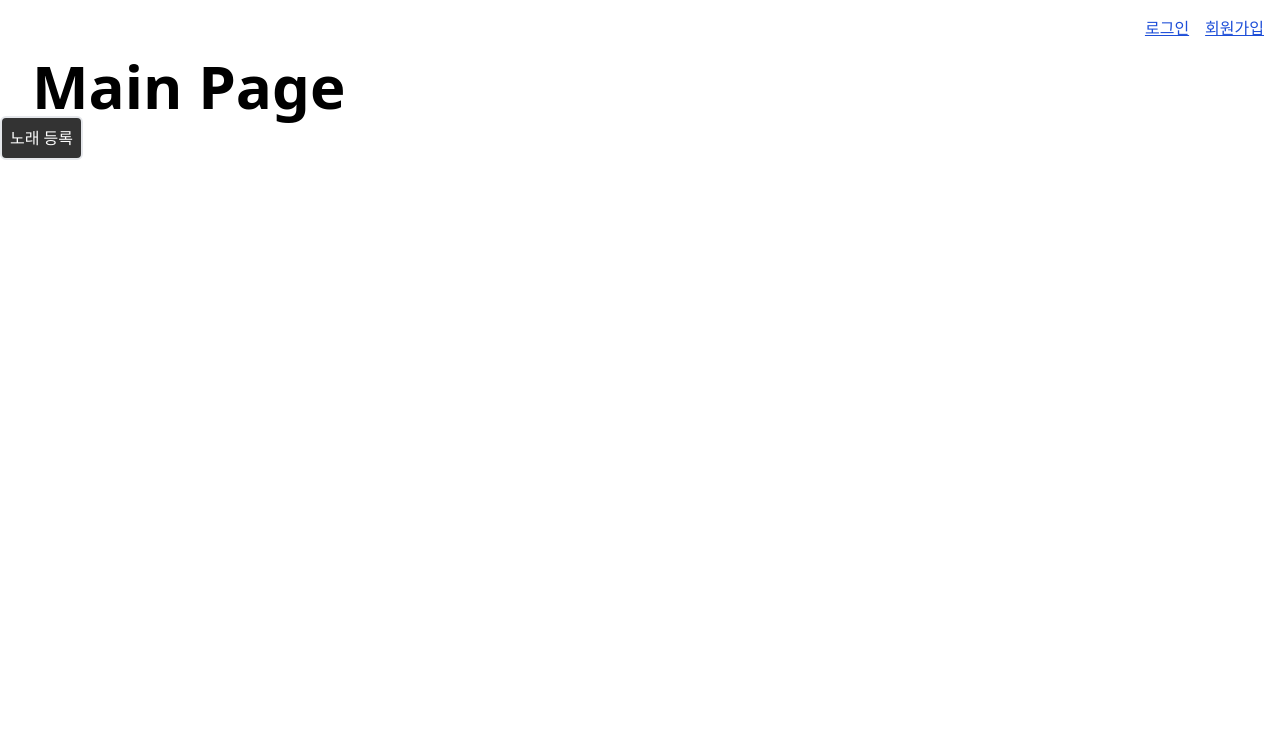
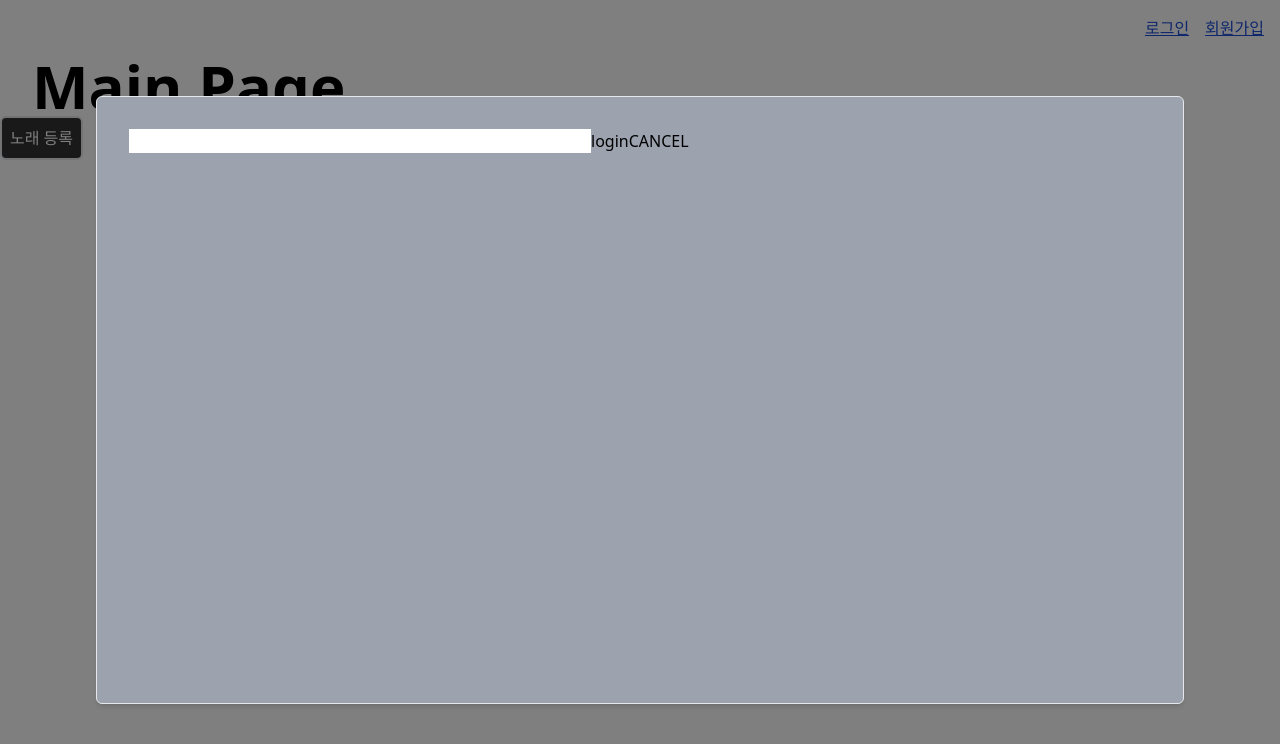
Before and after one commit to hanyeong0815/music-v0, a React (Vite) app: page / in a window 1280 px wide. Both pictures are taken after a click on the button "노래 등록". Shown: the top 744 px of the page. Built offline with nearby package versions, Linux system fonts and the light colour scheme.

Commit message:
style(modal): 모달 화면에 보이도록 스타일 수정

```diff
--- a/src/styles/modal/index.tsx
+++ b/src/styles/modal/index.tsx
@@ -1,18 +1,23 @@
-import {FunctionComponent as FC} from "react";
+import React, {FunctionComponent as FC} from "react";
 import {CommonDivProps} from "@models/common/props";
 import ModalPortalInterface from "@components/modal/ModalPortalInterface";
 
 export interface ModalProps extends CommonDivProps {
   isOpen: boolean;
+  setIsOpen:  React.Dispatch<React.SetStateAction<boolean>>;
 }
 
 const Modal:FC<ModalProps> = (props) => {
-  const { isOpen, children, className, ...restProp } = props;
+  const { isOpen, setIsOpen, children, className, ...restProp } = props;
 
   return (
     <ModalPortalInterface isOpen={isOpen}>
-      <div {...restProp} className={`border rounded-md shadow-md p-8 ${className}`}>
-        {children}
+      <div className="min-h-screen min-w-full flex justify-center fixed left-0 top-0">
+        <div onClick={()=>{setIsOpen(false)}} className="w-full h-full absolute bg-black opacity-50">
+        </div>
+        <div {...restProp} className={`items-center m-24 w-full min-h-full relative overflow-scroll border rounded-md shadow-md p-8 bg-gray-400 ${className}`}>
+          {children}
+        </div>
       </div>
     </ModalPortalInterface>
   );
```
